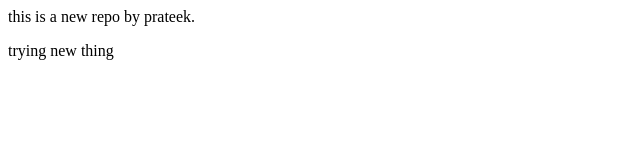
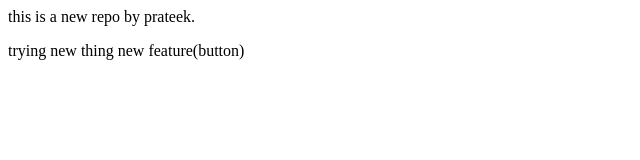
Before and after one commit to prathik144/localrepo, a plain HTML site: page index.html in a window 1280 px wide. Shown: the whole page, without its empty margins (0-640 px from the left). Drawn offline with Linux system fonts and the light colour scheme.

```diff
--- a/index.html
+++ b/index.html
@@ -1,3 +1,3 @@
 <p>this is a new repo  by prateek.</p>
 
-<p>trying new thing</p>
+<p>trying new thing new feature(button)</p>
```
